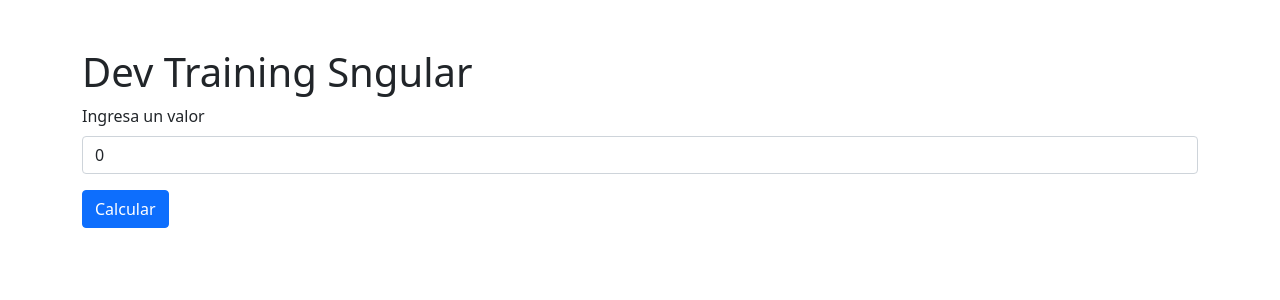
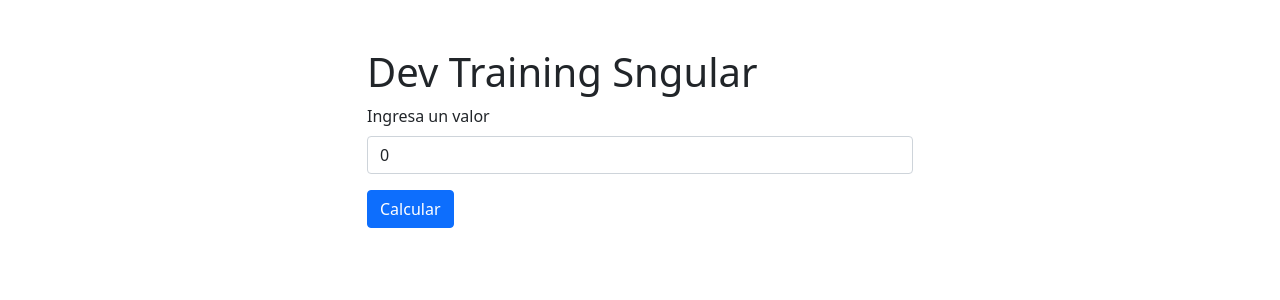
Before and after one commit to artmcel/training-sngular, a React (Vite) app: page / in a window 1280 px wide. Shown: the top 300 px of the page. Built offline with nearby package versions, Linux system fonts and the light colour scheme.

Commit message:
add col-md

```diff
--- a/src/App.jsx
+++ b/src/App.jsx
@@ -5,7 +5,7 @@ export default function App() {
   return (
     <main className="container">
       <section className="row justify-content-center mt-5">
-        <div className="col">
+        <div className="col col-md-6">
           <h1>Dev Training Sngular</h1>
           <FormComponent/>
         </div>
```
